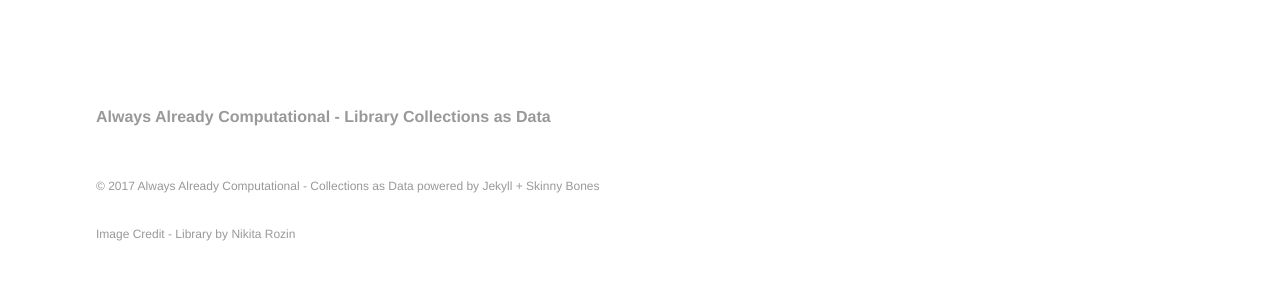
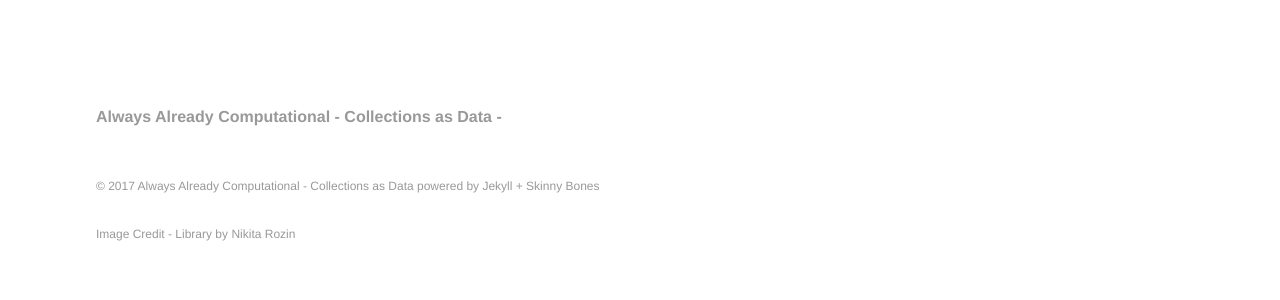
Before and after one commit to collectionsasdata/collectionsasdata.github.io, a Jekyll site: the page built from index.md, in a window 1280 px wide. Shown: the part 1168-1468 px from the top of the page. Built offline with Jekyll 4.4.1, drawn with Linux system fonts in a browser that asks for light colours.

Commit message:
Update footer.yml

```diff
--- a/_data/footer.yml
+++ b/_data/footer.yml
@@ -1,4 +1,4 @@
 # Footer navigation links
 
-- title: Always Already Computational - Library Collections as Data
+- title: Always Already Computational - Collections as Data - #aacdata
   url: https://collectionsasdata.github.io/
```
